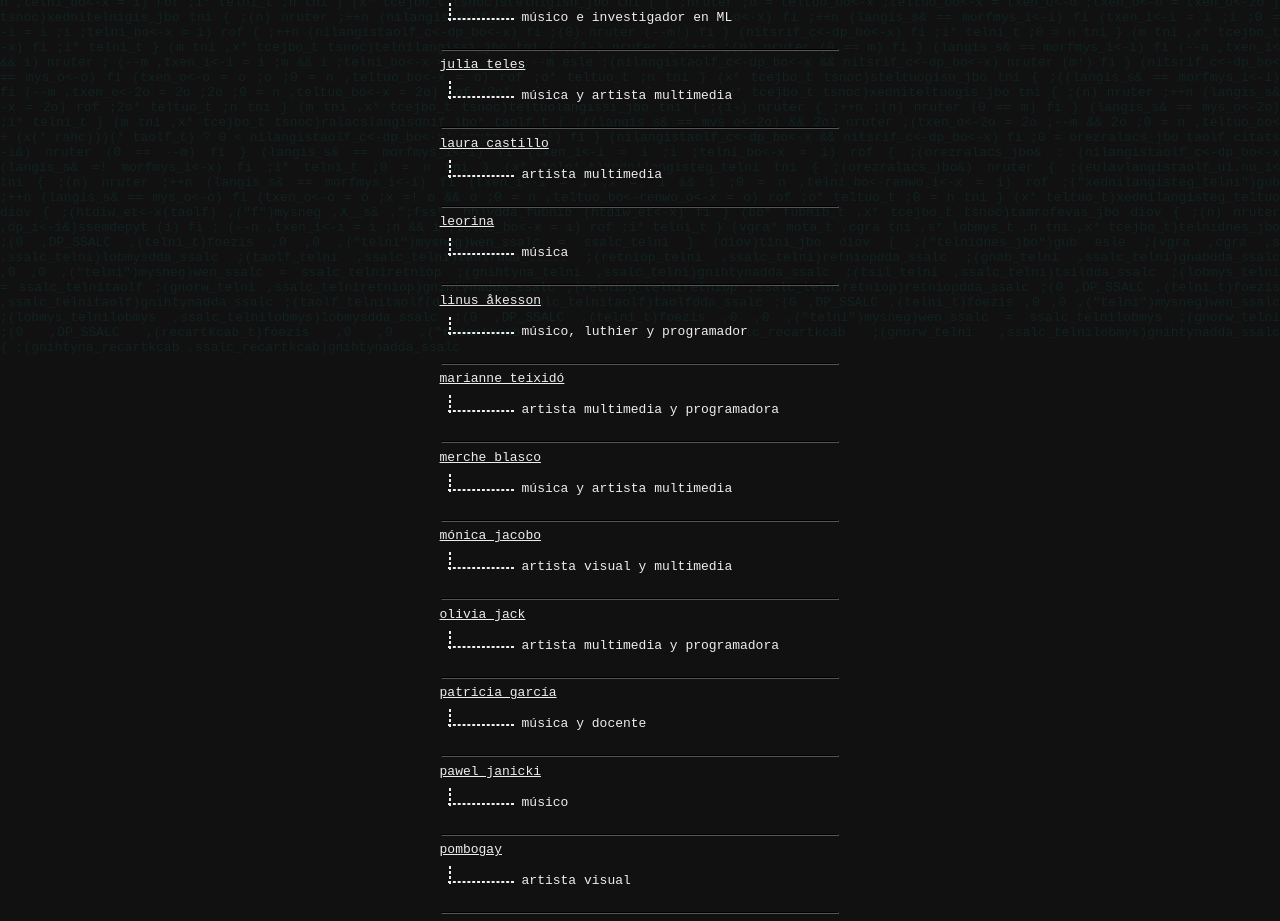
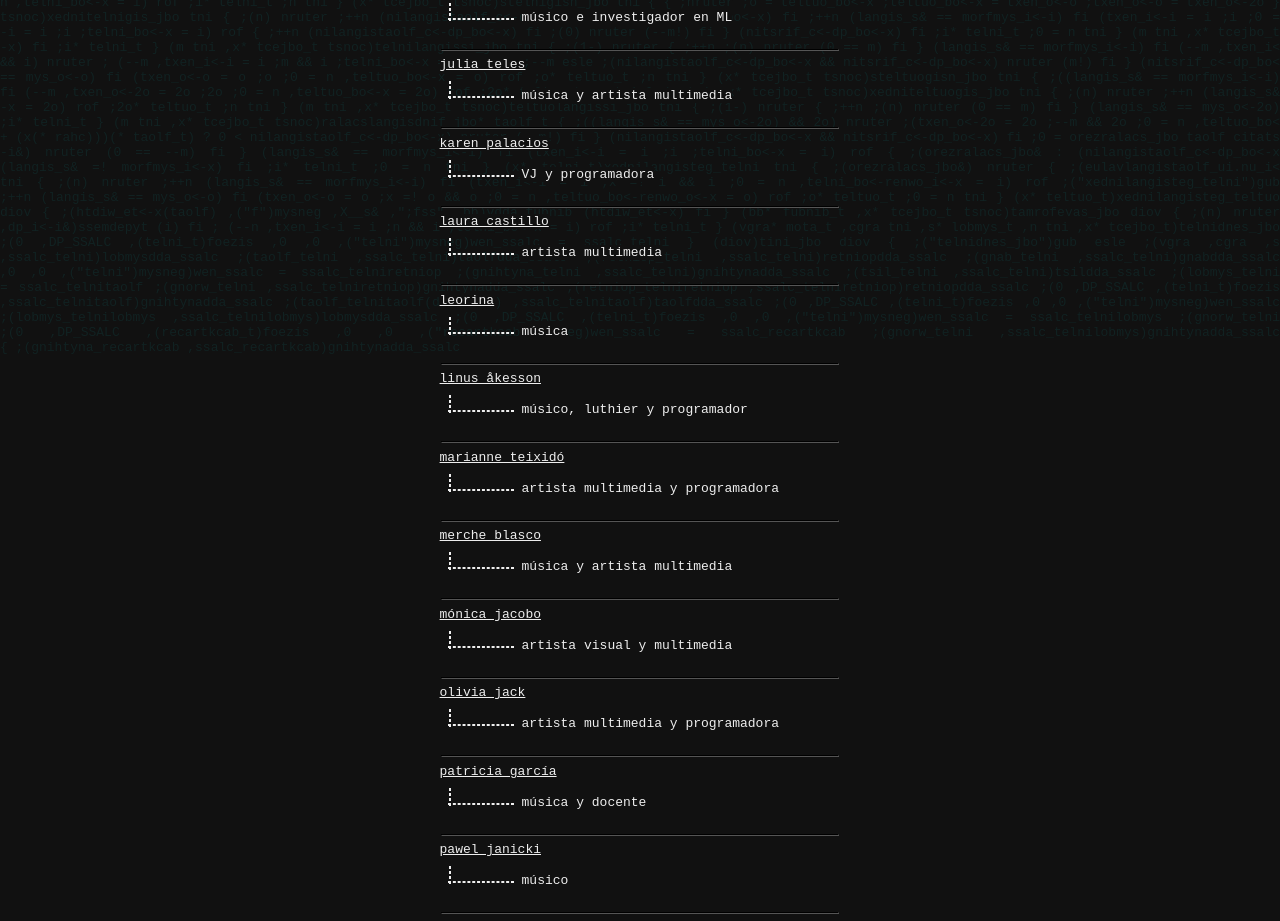
Before and after one commit to martindylan/martindylan.github.io, a React (Create React App) app: page /gente in a window 1280 px wide. Shown: the part 1520-2441 px from the top of the page. Built offline with nearby package versions, Linux system fonts and the light colour scheme.

Commit message:
gente update

```diff
--- a/src/Routes/Gente/Gente.tsx
+++ b/src/Routes/Gente/Gente.tsx
@@ -31,6 +31,7 @@ export default function Gente() {
         <Link href='https://jeonghopark.de/' target='_blank' description='artista audiovisual y programador'>jeongho park</Link>
         <Link href='https://zhaojw1998.github.io/' target='_blank' description='músico e investigador en ML'>jingwei zhao</Link>
         <Link href='https://juliateles.com/' target='_blank' description='música y artista multimedia'>julia teles</Link>
+        <Link href='https://karen-pal.github.io/' target='_blank' description='VJ y programadora'>karen palacios</Link>
         <Link href='https://www.lauralunacastillo.net/' target='_blank' description='artista multimedia'>laura castillo</Link>
         <Link href='https://leorina.bandcamp.com/' target='_blank' description='música'>leorina</Link>
         <Link href='https://www.linusakesson.net/index.php' target='_blank' description='músico, luthier y programador'>linus åkesson</Link>
```
